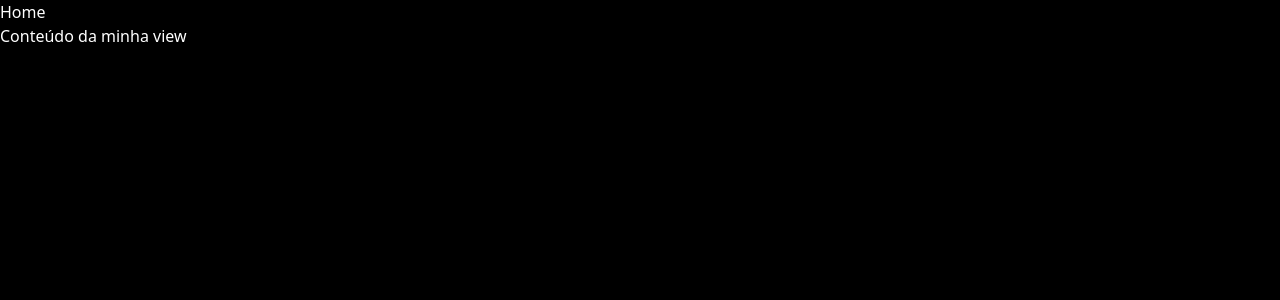
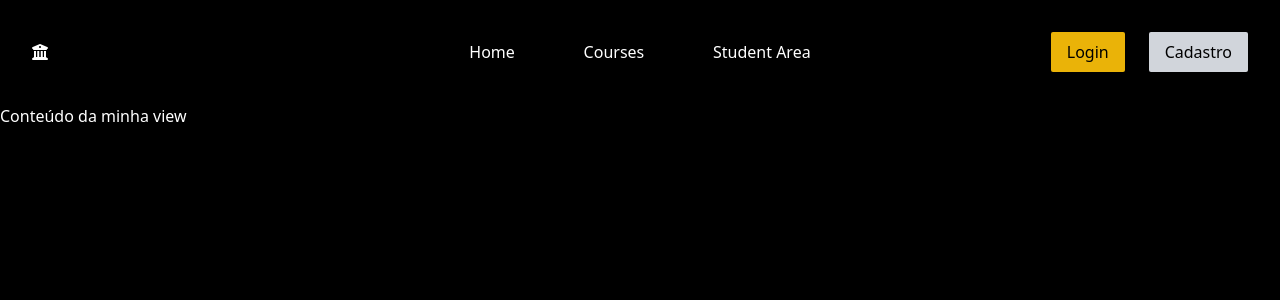
Before and after one commit to Yure7S/FirstVueProject, a Vue app: page / in a window 1280 px wide. Shown: the top 300 px of the page. Built offline with nearby package versions, Linux system fonts and the light colour scheme.

Commit message:
Completnado header

```diff
--- a/src/App.vue
+++ b/src/App.vue
@@ -1,11 +1,10 @@
 <script setup>
-import { RouterLink, RouterView } from 'vue-router'
-import { TheHeader } from './components/TheHeader.vue'
+import { RouterView } from 'vue-router'
+import TheHeader from "./components/TheHeader.vue"
 </script>
 
 <template>
-  <TheHeader/>
-  <RouterLink to="/">Home</RouterLink>
+  <TheHeader />
   <main>
     <RouterView />
   </main>
@@ -13,6 +12,3 @@ import { TheHeader } from './components/TheHeader.vue'
 
   </footer>
 </template>
-
-<style scoped>
-</style>
--- /dev/null
+++ b/src/components/Button/Button01.vue
@@ -0,0 +1,11 @@
+<script setup>
+defineProps({
+  content: String
+})
+</script>
+
+<template>
+    <button name="value" class="px-4 py-2 bg-yellow-500 text-black font-medium rounded-sm">
+        {{ content }}
+    </button>
+</template>
--- /dev/null
+++ b/src/components/Button/Button02.vue
@@ -0,0 +1,11 @@
+<script setup>
+defineProps({
+  content: String
+})
+</script>
+
+<template>
+    <button name="value" class="px-4 py-2 bg-gray-300 text-black font-medium rounded-sm">
+        {{ content }}
+    </button>
+</template>
--- a/src/components/TheHeader.vue
+++ b/src/components/TheHeader.vue
@@ -1,11 +1,22 @@
 <script setup>
 import { RouterLink } from 'vue-router'
+import Button01 from './Button/Button01.vue'
+import Button02 from './Button/Button02.vue'
 </script>
 
 <template>
-    <header>
-        <nav class="flex">
-            <RouterLink to="/">Home</RouterLink>
+    <header class="flex justify-center p-8 items-center max-w-screen-xl	mx-auto">
+        <div class="w-2/6">
+            <RouterLink to="/"><i class="fa-solid fa-building-columns"></i></RouterLink>
+        </div>
+        <nav class="flex justify-between w-2/6">
+            <RouterLink class="mx-8" to="/">Home</RouterLink>
+            <RouterLink class="mx-8" to="/couses">Courses</RouterLink>
+            <RouterLink class="mx-8" to="/Student">Student Area</RouterLink>
         </nav>
+        <div class="w-2/6 flex justify-end gap-6">
+            <Button01 content="Login"/>
+            <Button02 content="Cadastro"/>
+        </div>
     </header>
 </template>
```
